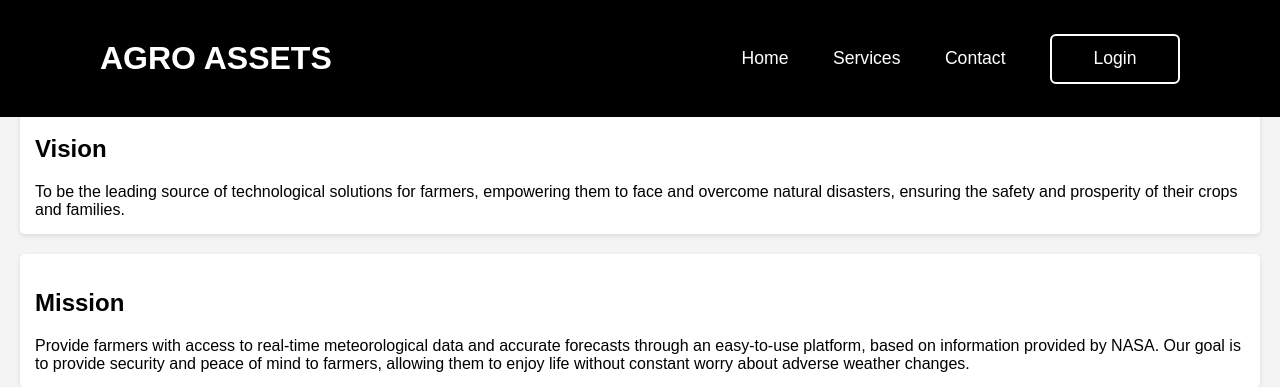
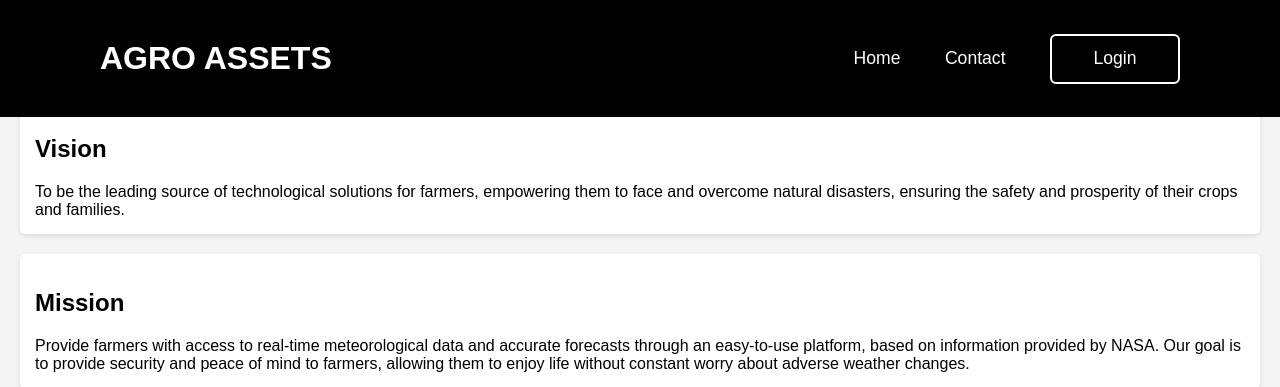
Before and after one commit to felzdb/spacemp, a Flask app: page /about in a window 1280 px wide. Shown: the top 387 px of the page. Run offline with Flask 3, Linux system fonts and the light colour scheme.

Commit message:
removido Services

```diff
--- a/blueprints/About/templates/about.html
+++ b/blueprints/About/templates/about.html
@@ -164,7 +164,6 @@
         <h2 class="logo">AGRO ASSETS</h2>
         <nav class="navigation">
             <a href="/">Home</a>
-            <a href="#">Services</a>
             <a href="#">Contact</a>
             <button class="btnLogin-popup" onclick="location.href='/login'">Login</button>
         </nav>
--- a/blueprints/Dash_temp/templates/dash_temp.html
+++ b/blueprints/Dash_temp/templates/dash_temp.html
@@ -249,7 +249,6 @@
         <h2 class="logo">AGRO ASSETS</h2>
         <nav class="navigation">
             <a href="about">About</a>
-            <a href="#">Services</a>
             <a href="#">Contact</a>
             <a href="/chatbot">VirtualAgent</a>
         </nav>
--- a/blueprints/HomePage/templates/HomePage.html
+++ b/blueprints/HomePage/templates/HomePage.html
@@ -164,7 +164,6 @@ header {
         <h2 class="logo">AGRO ASSETS</h2>
         <nav class="navigation">
             <a href="about">About</a>
-            <a href="#">Services</a>
             <a href="#">Contact</a>
             <button class="btnLogin-popup" onclick="location.href='/login'">Login</button>
         </nav>
--- a/blueprints/Login/templates/login.html
+++ b/blueprints/Login/templates/login.html
@@ -13,7 +13,6 @@
         <nav class="navigation">
             <a href="home">Home</a>
             <a href="about">About</a>
-            <a href="#">Services</a>
             <a href="#">Contact</a>
         </nav>
     </header>
--- a/blueprints/Register/templates/register.html
+++ b/blueprints/Register/templates/register.html
@@ -13,7 +13,6 @@
         <nav class="navigation">
             <a href="home">Home</a>
             <a href="about">About</a>
-            <a href="#">Services</a>
             <a href="#">Contact</a>
             <button class="btnLogin-popup" onclick="location.href='/login'">Login</button>
         </nav>
```
